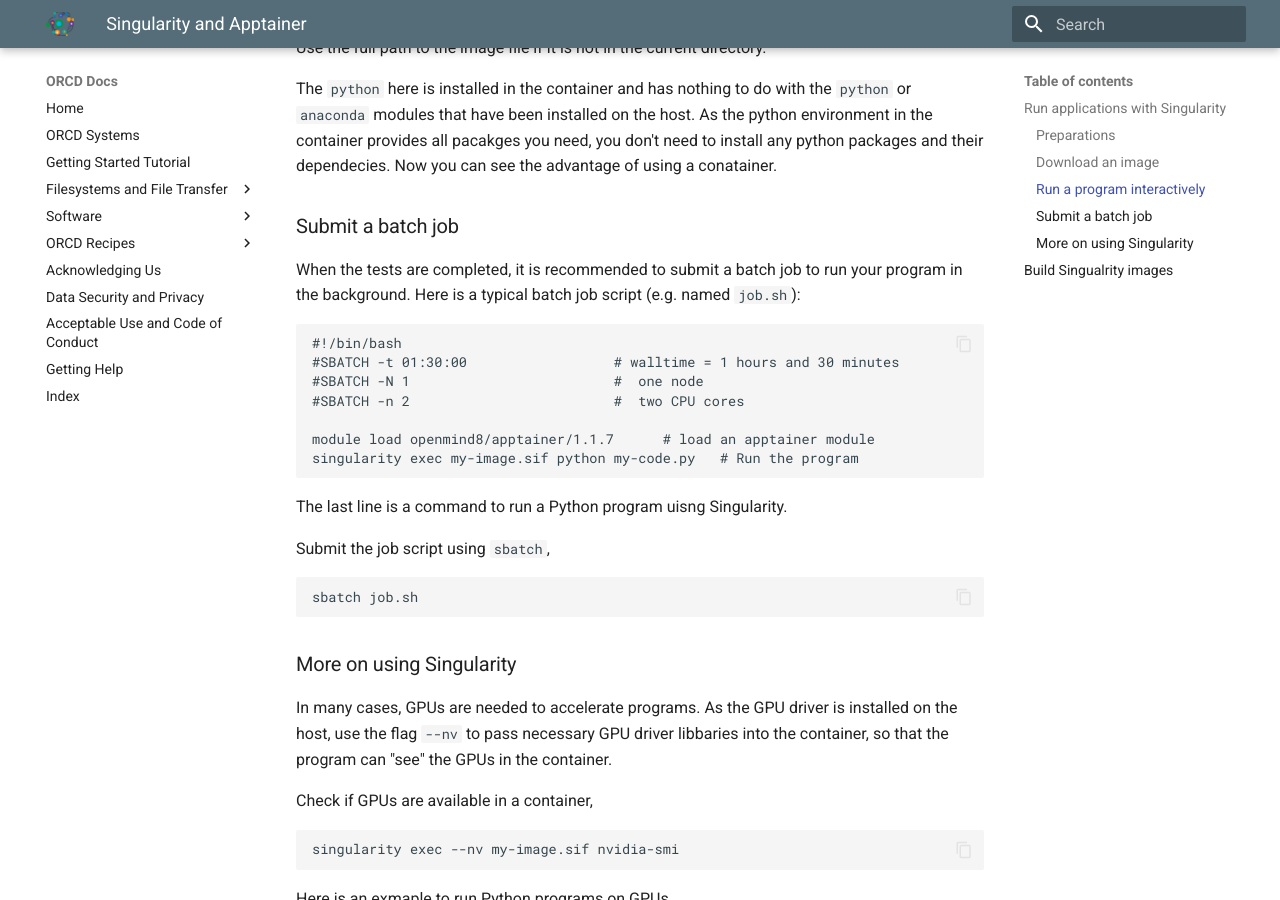
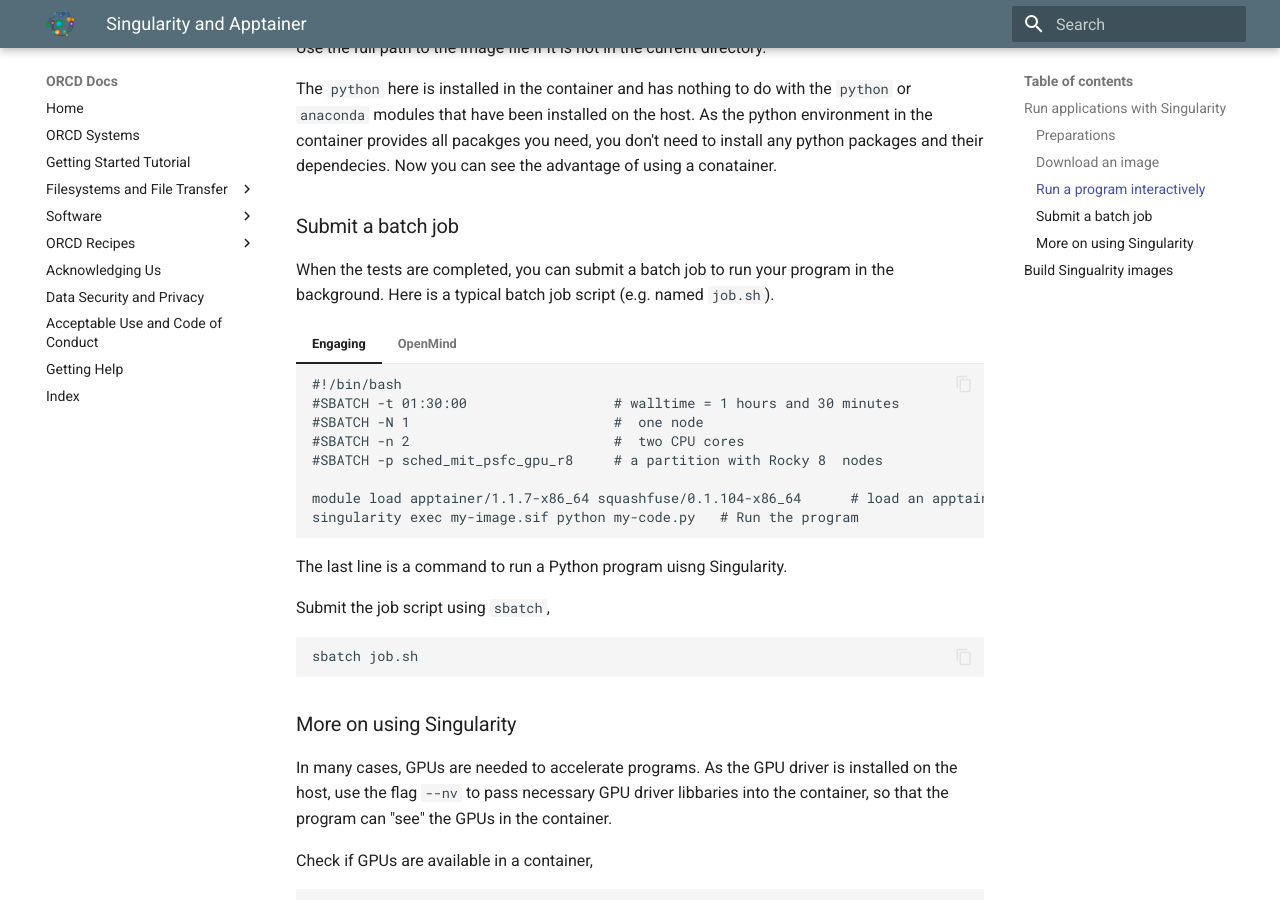
Before and after one commit to mit-orcd/orcd-docs-edit, an MkDocs documentation site: the page built from docs/software/apptainer.md, in a window 1280 px wide and 900 px high, scrolled down 2437 px. Built offline with MkDocs 1.6.1 and Material for MkDocs 9.7.7, drawn with Linux system fonts in a browser that asks for light colours.

````diff
--- a/docs/software/apptainer.md
+++ b/docs/software/apptainer.md
@@ -49,6 +49,10 @@ Let us start with running an application with Singularity on the cluster first.
 
 === "OpenMind"
 
+     Log in a the head node,
+     ```
+     ssh <user>@openmind7.mit.edu
+     ```
      As a certain amount of computing resources are required to run Singularity, alwways start with getting an  interactive session on a compute node,
      ```
      srun -t 60 --constraint=rocky8 -c 4 --mem=10G --pty bash
@@ -102,16 +106,32 @@ The `python` here is installed in the container and has nothing to do with the `
 
 ### Submit a batch job
 
-When the tests are completed, it is recommended to submit a batch job to run your program in the background. Here is a typical batch job script (e.g. named `job.sh`):
-```
-#!/bin/bash
-#SBATCH -t 01:30:00                  # walltime = 1 hours and 30 minutes
-#SBATCH -N 1                         #  one node
-#SBATCH -n 2                         #  two CPU cores
+When the tests are completed, you can submit a batch job to run your program in the background. Here is a typical batch job script (e.g. named `job.sh`).
 
-module load openmind8/apptainer/1.1.7      # load an apptainer module
-singularity exec my-image.sif python my-code.py   # Run the program
-```
+=== "Engaging"
+
+     ```
+     #!/bin/bash
+     #SBATCH -t 01:30:00                  # walltime = 1 hours and 30 minutes
+     #SBATCH -N 1                         #  one node
+     #SBATCH -n 2                         #  two CPU cores
+     #SBATCH -p sched_mit_psfc_gpu_r8     # a partition with Rocky 8  nodes
+
+     module load apptainer/1.1.7-x86_64 squashfuse/0.1.104-x86_64      # load an apptainer module
+     singularity exec my-image.sif python my-code.py   # Run the program
+     ```
+
+=== "OpenMind"
+
+     ```
+     #!/bin/bash
+     #SBATCH -t 01:30:00                  # walltime = 1 hours and 30 minutes
+     #SBATCH -N 1                         #  one node
+     #SBATCH -n 2                         #  two CPU cores
+
+     module load openmind8/apptainer/1.1.7      # load an apptainer module
+     singularity exec my-image.sif python my-code.py   # Run the program
+     ```
 
 The last line is a command to run a Python program uisng Singularity.
 
````
